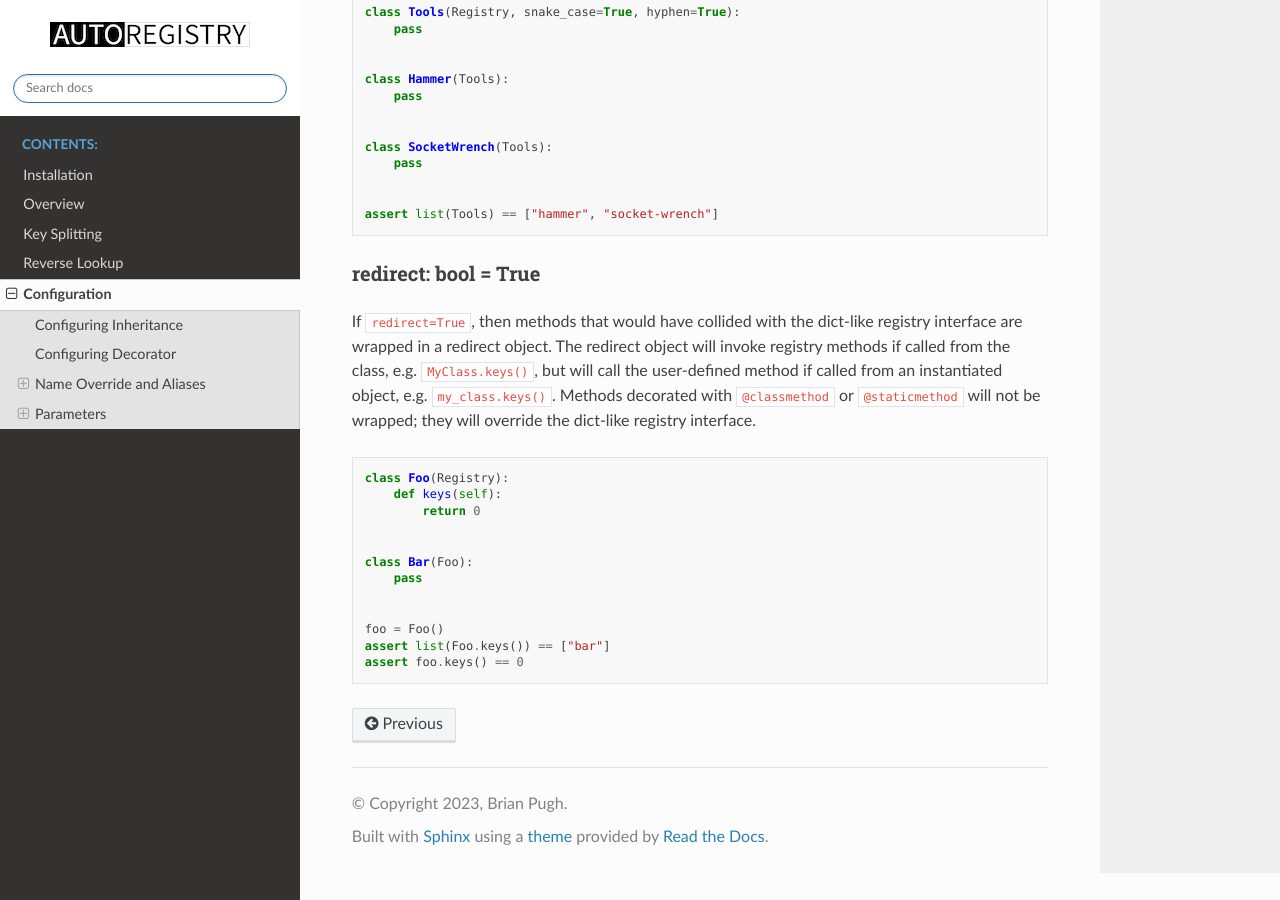
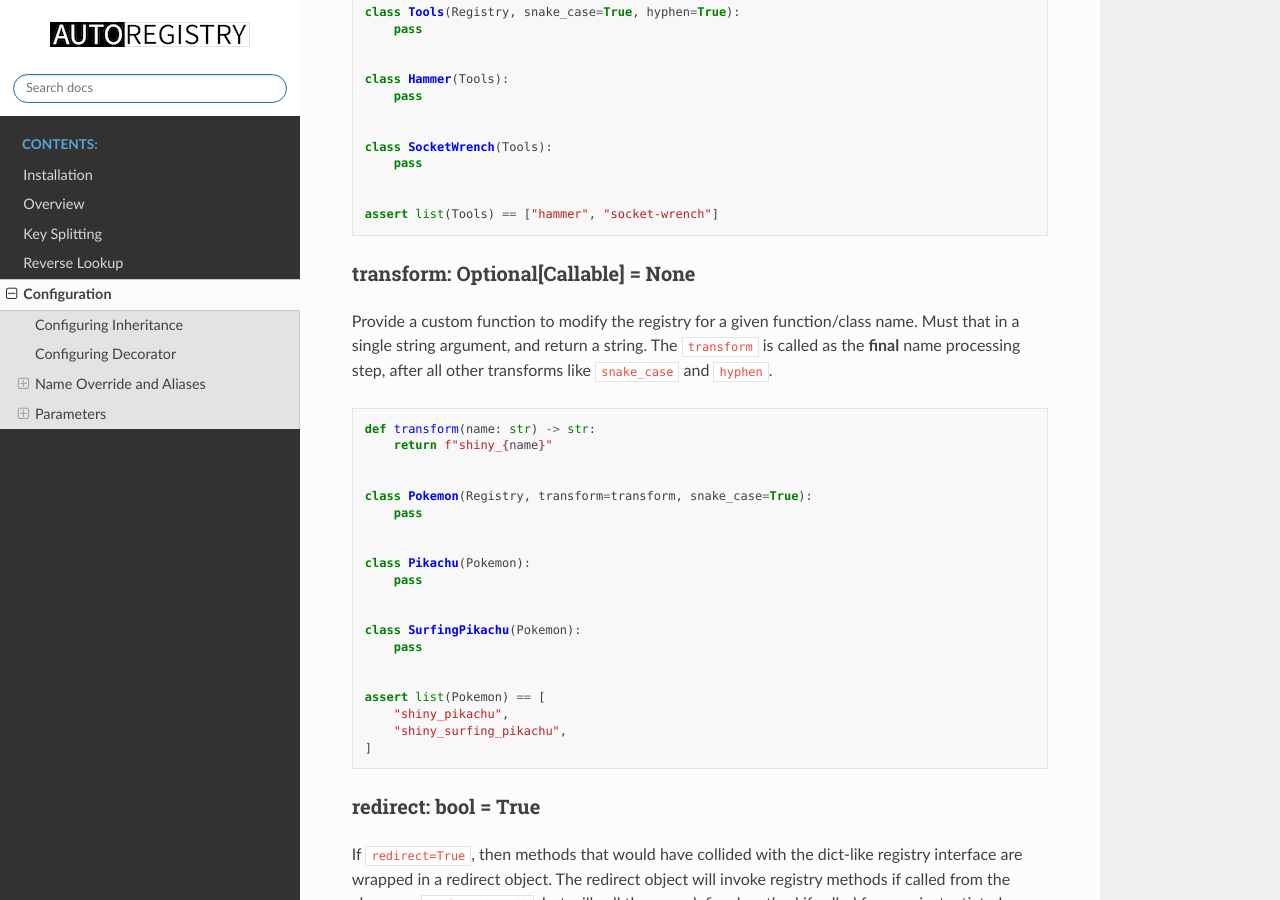
Before and after one commit to BrianPugh/autoregistry, a Sphinx documentation site: the page built from docs/source/Configuration.rst, in a window 1280 px wide and 900 px high, scrolled down 8914 px. Built offline with Sphinx 7.4.7 and the Read the Docs theme 2.0.0, drawn with Linux system fonts in a browser that asks for light colours.

Commit message:
Add ability to specify custom transform

```diff
--- a/docs/source/Configuration.rst
+++ b/docs/source/Configuration.rst
@@ -475,7 +475,7 @@ exception will be raised.
 
 
 hyphen: bool = False
-----------------------------------
+--------------------
 Converts all underscores to hyphens.
 
 .. code-block:: python
@@ -513,6 +513,37 @@ Can be used in conjunction with ``snake_case``.
 
    assert list(Tools) == ["hammer", "socket-wrench"]
 
+transform: Optional[Callable] = None
+------------------------------------
+Provide a custom function to modify the registry for a given function/class name.
+Must that in a single string argument, and return a string.
+The ``transform`` is called as the **final** name processing step, after all other
+transforms like ``snake_case`` and ``hyphen``.
+
+.. code-block::
+
+   def transform(name: str) -> str:
+       return f"shiny_{name}"
+
+
+   class Pokemon(Registry, transform=transform, snake_case=True):
+       pass
+
+
+   class Pikachu(Pokemon):
+       pass
+
+
+   class SurfingPikachu(Pokemon):
+       pass
+
+
+   assert list(Pokemon) == [
+       "shiny_pikachu",
+       "shiny_surfing_pikachu",
+   ]
+
+
 redirect: bool = True
 ---------------------
 If ``redirect=True``, then methods that would have collided with the dict-like
```
Also changed, not shown: 3 other files.
